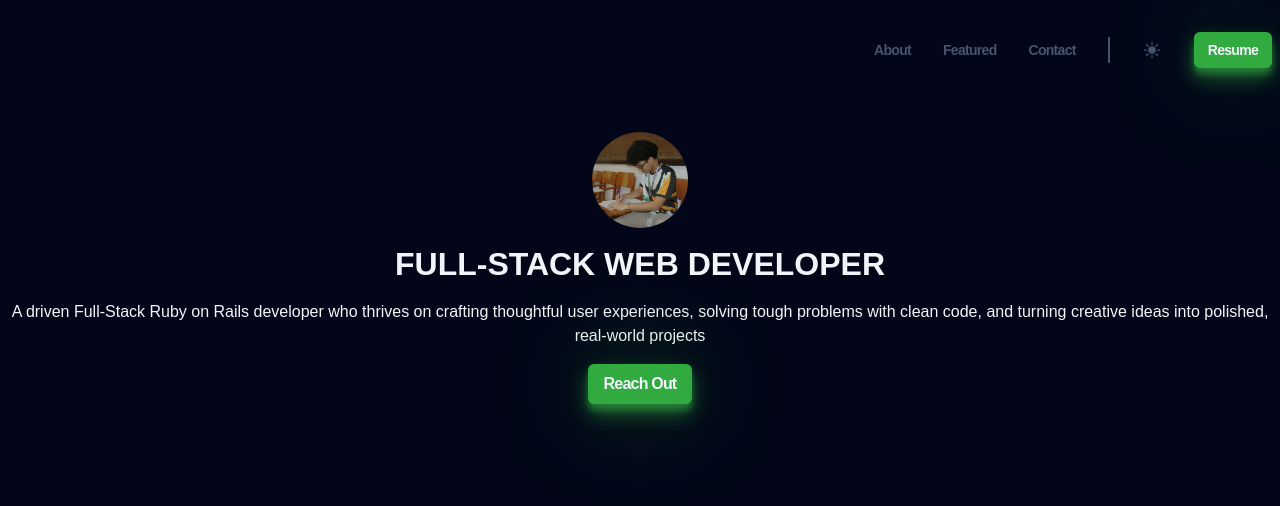
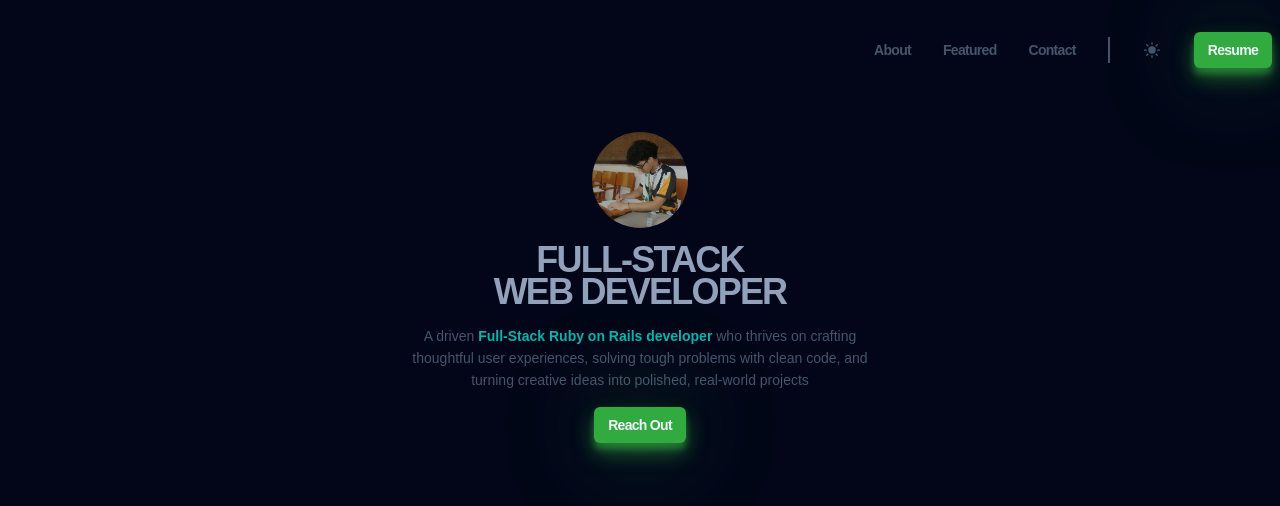
Before and after one commit to JohnReyGimenez/Portfolio, a website built with Vite: page index.html in a window 1280 px wide. Built offline with nearby package versions, Linux system fonts and the light colour scheme; a web font is replaced by a local one.

Commit message:
styled all hero components

```diff
--- a/index.html
+++ b/index.html
@@ -42,8 +42,8 @@
     <main>
       <section class="hero container">
         <img class="hero__img" src="/hero.webp" alt="Profile picture">
-        <h1 class="hero__title">FULL-STACK WEB DEVELOPER</h1>
-        <p class="hero__description">A driven Full-Stack Ruby on Rails developer who thrives on crafting thoughtful user experiences,
+        <h1 class="hero__title">FULL-STACK <br> WEB DEVELOPER</h1>
+        <p class="hero__description">A driven <strong>Full-Stack Ruby on Rails developer</strong> who thrives on crafting thoughtful user experiences,
           solving tough problems with clean code, and turning creative ideas into polished,
           real-world projects</p>
         <a class="hero__btn btn" href="#">Reach Out</a>
--- a/styles/components/header.css
+++ b/styles/components/header.css
@@ -79,8 +79,8 @@
 
 
     .header__sun {
-        width: var(--size-xL);
-        height: var(--size-xL);
+        width: var(--size-xl);
+        height: var(--size-xl);
     }
 
     .header__resume {
--- a/styles/components/hero.css
+++ b/styles/components/hero.css
@@ -13,3 +13,22 @@
     width: 6rem;
     height: 6rem;
 }
+
+.hero__title {
+    color: var(--clr-slate400);
+    text-transform: uppercase;
+    font-size: var(--size-4xl);
+    letter-spacing: -0.05em;
+    line-height: 0.9;
+}
+
+.hero__description {
+    max-width: 60ch;
+    font-size: var(--size-sm);
+    color: var(--clr-slate600);
+}
+
+.hero__btn {
+    text-transform: capitalize;
+    font-size: var(--size-sm);
+}
--- a/styles/style.css
+++ b/styles/style.css
@@ -17,7 +17,7 @@
     --size-sm: 0.875rem;
     --size-base: 1rem;
     --size-L: 1.125rem;
-    --size-xL: 1.25rem;
+    --size-xl: 1.25rem;
     --size-2xl: 1.5rem;
     --size-3xl: 1.875rem;
     --size-4xl: 2.25rem;
```
